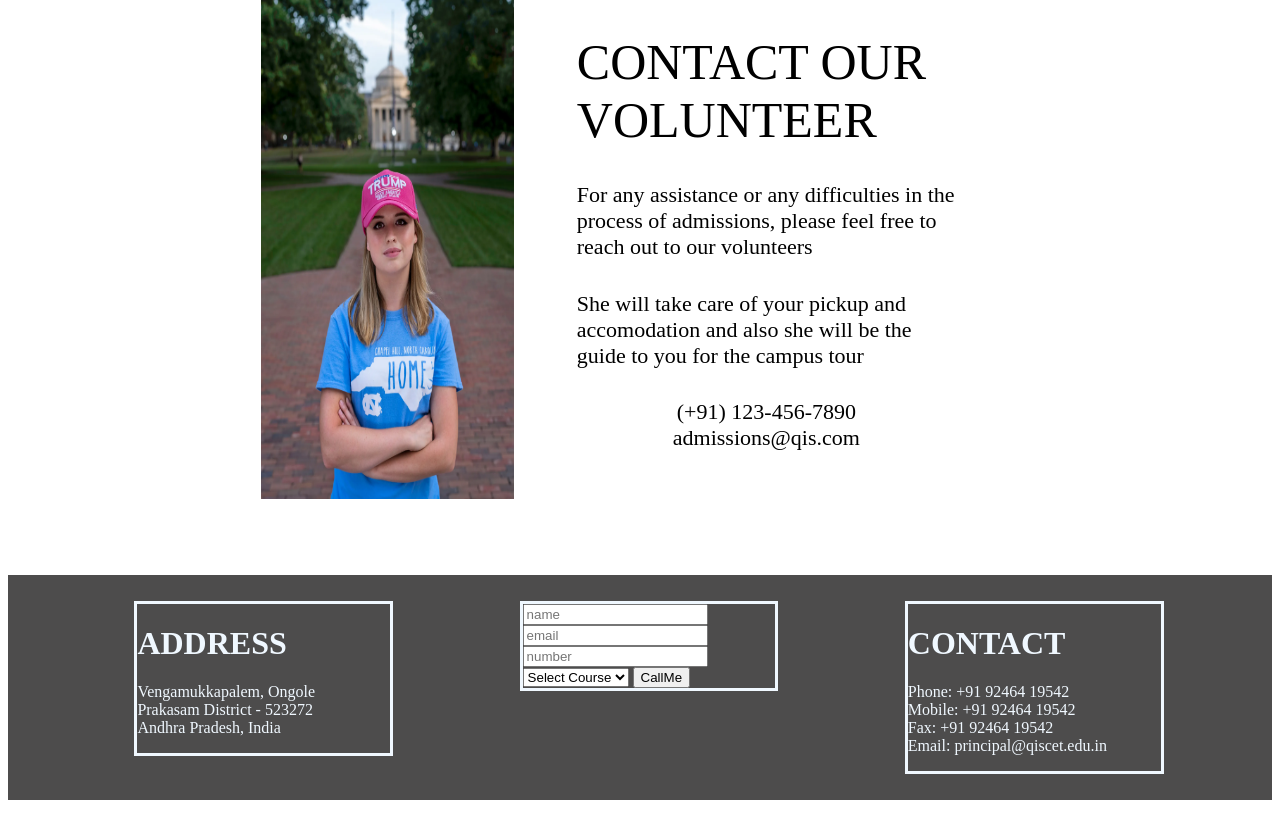
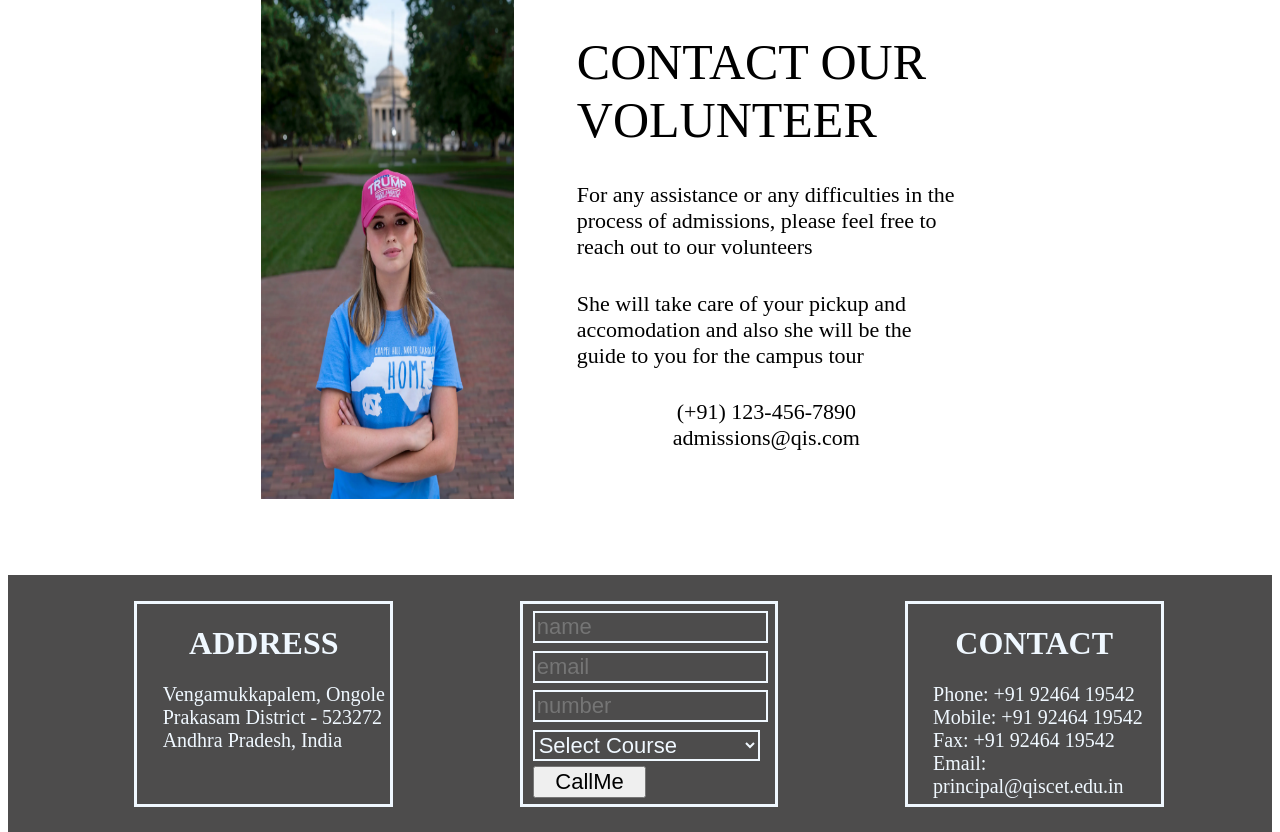
Before and after one commit to codewala-feed/ece3_final_project, a Flask app: page / in a window 1280 px wide. Shown: the part 1131-1963 px from the top of the page. Before the commit the page ends 1931 px from the top, so only its background shows below. Run offline with Flask 3, Linux system fonts and the light colour scheme; some web fonts are replaced.

Commit message:
project completed

```diff
--- a/app.py
+++ b/app.py
@@ -1,9 +1,30 @@
-from flask import Flask, render_template
+from flask import Flask, render_template, request, redirect
+from pymongo import MongoClient
+
 
 app = Flask(__name__)
+my_connection = MongoClient("localhost", 27017)
+my_db = my_connection["ece3_final"]
+callme = my_db["callme"]
 
 @app.route("/", methods=["GET"])
 def homepage():
     return render_template("index.html")
 
+@app.route("/callme", methods=["POST"])
+def callme_details():
+    name = request.form["name"]
+    email = request.form["email"]
+    phone = request.form["number"]
+    course = request.form["course"]
+    callme.insert_one({
+        "name":name, "email":email, "number": phone, "course":course
+    })
+    return redirect("/")
+
+@app.route("/campus-tour", methods=["GET"])
+def campus_tour():
+    return render_template("campus_tour.html")
+
+
 app.run(debug=True)
--- a/static/css/style.css
+++ b/static/css/style.css
@@ -100,5 +100,54 @@
     width: 20%;
     border: 3px solid aliceblue;
     margin: 0% 0% 0% 10%;
+    height: 200px;
     color: aliceblue;
 }
+
+.sub-details h1{
+    text-align: center;
+}
+
+.sub-details p{
+    margin: 0% 0% 0% 10%;
+    font-size: 20px;
+}
+
+.sub-details input, .sub-details select{
+    float: left;
+    width: 90%;
+    font-size: 22px;
+    margin: 3% 0% 0% 4%;
+    background-color: transparent;
+    border: 2px solid aliceblue;
+    color: aliceblue;
+}
+
+.sub-details option{
+    background-color: black;
+}
+
+.sub-details button{
+    float: left;
+    width: 45%;
+    font-size: 22px;
+    margin: 2% 0% 0% 4%;
+}
+
+.campus-div{
+    float: left;
+    width: 70%;
+    border: 4px solid black;
+    margin: 4% 0% 4% 15%;
+    text-align: center;
+    font-size: 35px;
+    box-shadow: 10px 20px 90px black;
+}
+
+.campus-div iframe{
+    float: left;
+    width: 96%;
+    border: 4px solid black;
+    margin: 0% 0% 0% 1.5%;
+    height: 400px;
+}
--- a/templates/index.html
+++ b/templates/index.html
@@ -14,7 +14,7 @@
 
     <div class="main-div">
         <div class="main-left">
-            <img src="../static/images/admissions.jpg" alt="noImg">
+            <a href="/campus-tour"><img src="../static/images/admissions.jpg" alt="noImg"></a>
         </div>
         <div class="main-right">
             <h1>Manage Admissions</h1>
@@ -62,7 +62,7 @@
                 Andhra Pradesh, India</p>
         </div>
         <div class="sub-details">
-            <form action="" method="post">
+            <form action="/callme" method="post">
                 <input type="text" name="name" placeholder="name">
                 <input type="email" name="email" placeholder="email">
                 <input type="number" name="number" placeholder="number">
```
Also changed, not shown: templates/campus_tour.html (added, +18 -0 lines).
